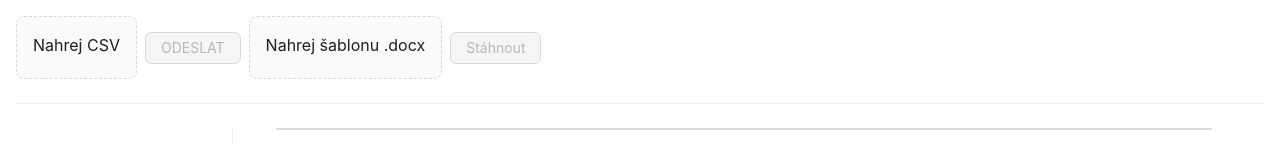
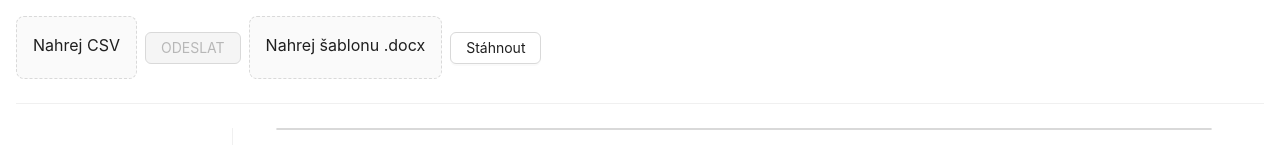
Before and after one commit to jstryja/form-list, a Next.js app: page / in a window 1280 px wide. Shown: the top 160 px of the page. Built offline with nearby package versions, Linux system fonts and the light colour scheme.

Commit message:
download zip file

```diff
--- a/package.json
+++ b/package.json
@@ -17,12 +17,15 @@
         "antd": "^5.2.2",
         "csvtojson": "^2.0.10",
         "docx-templates": "^4.9.2",
+        "file-saver": "^2.0.5",
+        "jszip": "^3.10.1",
         "next": "13.1.6",
         "react": "18.2.0",
         "react-dom": "18.2.0",
         "typescript": "4.9.5"
     },
     "devDependencies": {
+        "@types/file-saver": "^2.0.5",
         "prettier": "^2.8.4"
     }
 }
--- a/src/pages/index.tsx
+++ b/src/pages/index.tsx
@@ -3,6 +3,8 @@ import csvToJson from 'csvtojson';
 import { useEffect, useState } from 'react';
 import { mapDataToProfessions, ProfessionInterface, RowInterface } from '@/interfaces';
 import createReport from 'docx-templates';
+import JSZip from 'jszip';
+import { saveAs } from 'file-saver';
 
 const { Panel } = Collapse;
 const { Dragger } = Upload;
@@ -11,7 +13,6 @@ export default function Home() {
     const [file, setFile] = useState<string>();
     const [professionDetails, setProfessionDetails] = useState<ProfessionInterface | undefined>();
     const [professions, setProfessions] = useState<ProfessionInterface[]>([]);
-    const [docxFileUrl, setDocxFileUrl] = useState<string>();
     const update = () => {
         const ls = localStorage.getItem('firm-list');
         if (!ls) return;
@@ -28,6 +29,8 @@ export default function Home() {
             update();
         }
     }, []);
+
+    const zip = new JSZip();
 
     return (
         <div style={{ height: '100vh', background: 'white', padding: '1rem' }}>
@@ -97,32 +100,23 @@ export default function Home() {
                             onChange={(info) => {
                                 if (info.file.status === 'done') {
                                     const reader = new FileReader();
-                                    const reader2 = new FileReader();
-                                    reader2.onload = (e) => {
-                                        e.preventDefault();
-                                        if (typeof e.target?.result === 'string') {
-                                            console.log('e.target?.result', e.target?.result);
-                                            setDocxFileUrl(e.target?.result);
-                                        }
-                                    };
                                     reader.onload = async (e) => {
                                         e.preventDefault();
-                                        // console.log('e.target?.result', e.target?.result);
                                         const template = Buffer.from(e.target?.result as ArrayBuffer);
-                                        console.log('template', template);
-                                        const report = await createReport({
-                                            template,
-                                            data: {
-                                                title: 'Abc',
-                                                surname: 'Appleseed',
-                                            },
+
+                                        professions.map((p) => {
+                                            const folder = zip.folder(p.profession);
+                                            p.firms.map(async (firm) => {
+                                                const report = await createReport({
+                                                    template,
+                                                    data: {
+                                                        title: firm.title,
+                                                    },
+                                                });
+                                                folder?.file(`${firm.title}.docx`, report);
+                                            });
                                         });
-                                        console.log(
-                                            'new Blob([report])',
-                                            new Blob([report], { type: 'application/octet-stream' }),
-                                        );
-                                        reader2.readAsDataURL(new Blob([report]));
-                                        // if (typeof e.target?.result === 'string') setDocxFileUrl(e.target.result);
+
                                     };
                                     if (info.file.originFileObj) {
                                         reader.readAsArrayBuffer(info.file.originFileObj);
@@ -132,10 +126,17 @@ export default function Home() {
                         >
                             <p className="ant-upload-text">Nahrej šablonu .docx</p>
                         </Dragger>
-                        <Button disabled={!docxFileUrl}>
-                            <a href={docxFileUrl} download={'export.docx'}>
-                                Stáhnout
-                            </a>
+                        <Button
+                            // disabled={!docxFileUrl}
+                            onClick={() => {
+                                zip.generateAsync({ type: 'blob' }).then(function (content) {
+                                    saveAs(content, 'example.zip');
+                                });
+                            }}
+                        >
+                            {/*<a href={docxFileUrl} download={'export.docx'}>*/}
+                            Stáhnout
+                            {/*</a>*/}
                         </Button>
                     </Space>
                 </Col>
```
Also changed, not shown: 1 other file (tests, documents, lock files or other folders).
